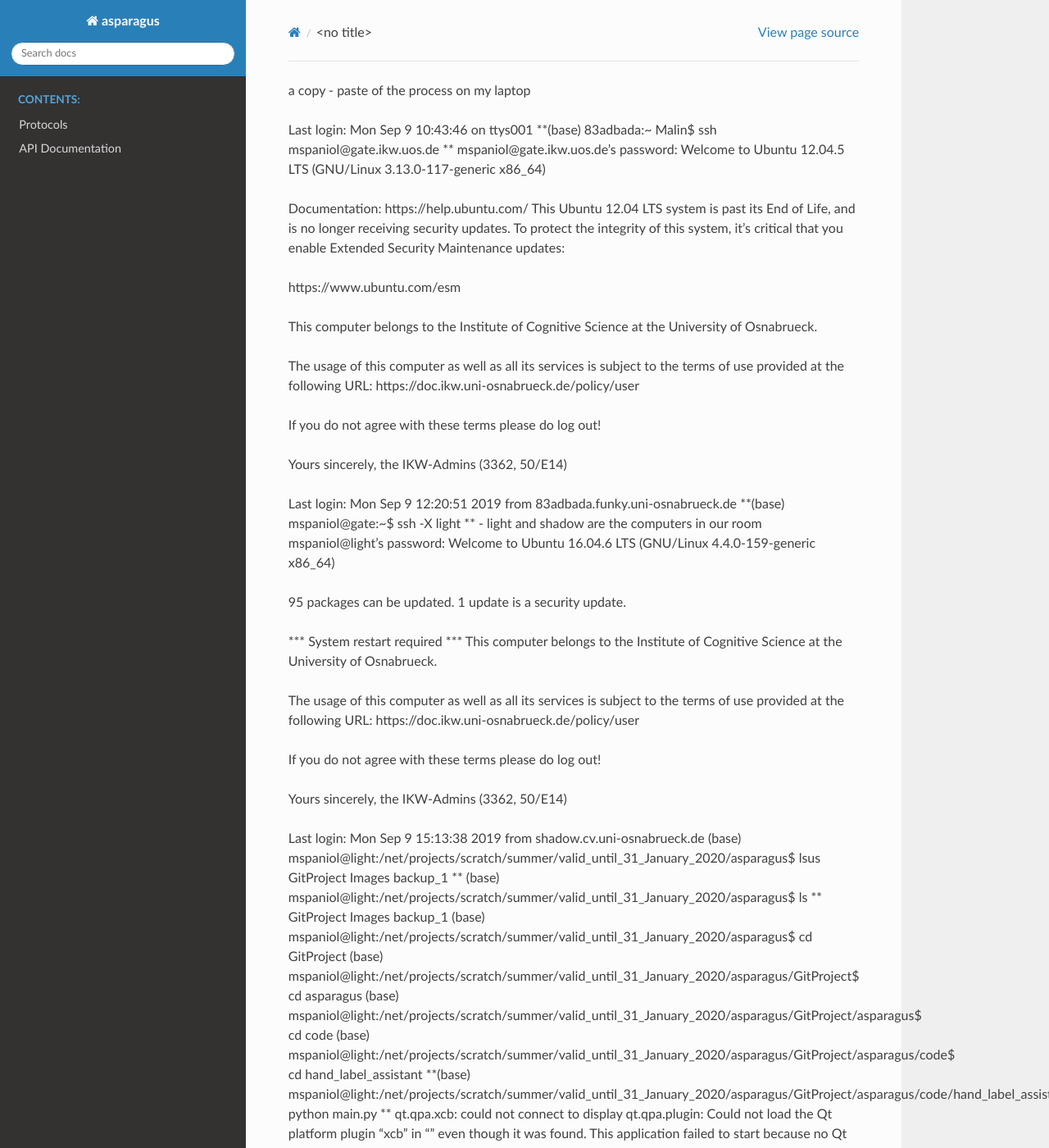
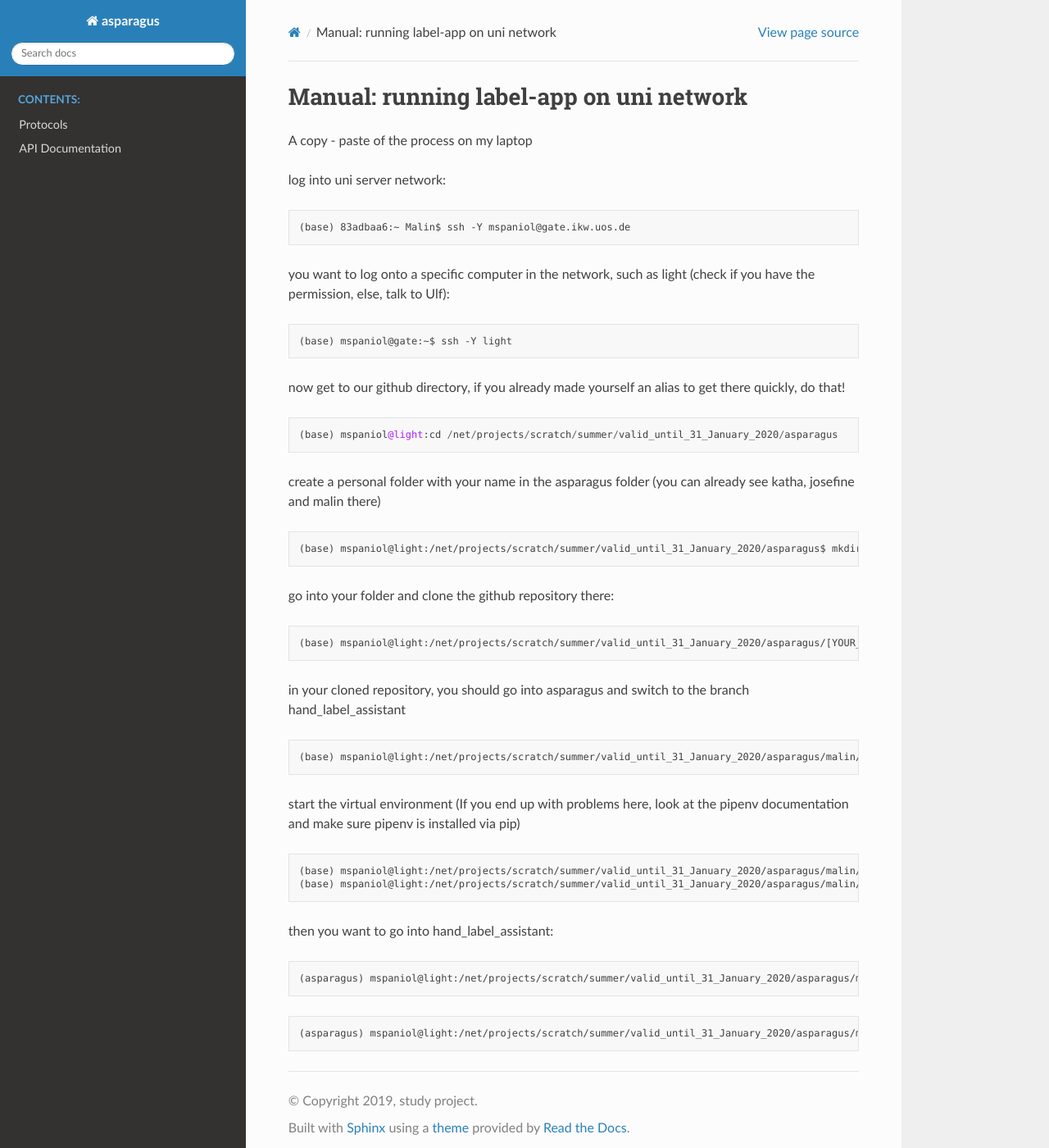
Before and after one commit to CogSciUOS/asparagus, a Sphinx documentation site: the page built from docs/run_label_app_externally.md, in a window 1280 px wide and 1400 px high. Shown: the whole window at 82% size. Built offline with Sphinx 7.4.7 and the Read the Docs theme 2.0.0, drawn with Linux system fonts in a browser that asks for light colours; the version number could not be read and is left out; some of the changed text lies outside the part shown.

Commit message:
Manual for ssh -Y

````diff
--- a/docs/run_label_app_externally.md
+++ b/docs/run_label_app_externally.md
@@ -1,70 +1,47 @@
-* a copy - paste of the process on my laptop
-
-Last login: Mon Sep  9 10:43:46 on ttys001
-**(base) 83adbada:~ Malin$ ssh mspaniol@gate.ikw.uos.de **
-mspaniol@gate.ikw.uos.de's password:
-Welcome to Ubuntu 12.04.5 LTS (GNU/Linux 3.13.0-117-generic x86_64)
-
- * Documentation:  https://help.ubuntu.com/
-This Ubuntu 12.04 LTS system is past its End of Life, and is no longer
-receiving security updates.  To protect the integrity of this system, it’s
-critical that you enable Extended Security Maintenance updates:
- * https://www.ubuntu.com/esm
-
-This computer belongs to the Institute of Cognitive Science
-at the University of Osnabrueck.
-
-The usage of this computer as well as all its services
-is subject to the terms of use provided at the following
-URL: https://doc.ikw.uni-osnabrueck.de/policy/user
-
-If you do not agree with these terms please do log out!
-
- Yours sincerely,
-   the IKW-Admins (3362, 50/E14)
-
-Last login: Mon Sep  9 12:20:51 2019 from 83adbada.funky.uni-osnabrueck.de
-**(base) mspaniol@gate:~$ ssh -X light ** - light and shadow are the computers in our room
-mspaniol@light's password:
-Welcome to Ubuntu 16.04.6 LTS (GNU/Linux 4.4.0-159-generic x86_64)
-
-95 packages can be updated.
-1 update is a security update.
-
-*** System restart required ***
-This computer belongs to the Institute of Cognitive Science
-at the University of Osnabrueck.
-
-The usage of this computer as well as all its services
-is subject to the terms of use provided at the following
-URL: https://doc.ikw.uni-osnabrueck.de/policy/user
-
-If you do not agree with these terms please do log out!
-
- Yours sincerely,
-   the IKW-Admins (3362, 50/E14)
-
-Last login: Mon Sep  9 15:13:38 2019 from shadow.cv.uni-osnabrueck.de
-(base) mspaniol@light:/net/projects/scratch/summer/valid_until_31_January_2020/asparagus$ lsus
-GitProject  Images  backup_1
-** (base) mspaniol@light:/net/projects/scratch/summer/valid_until_31_January_2020/asparagus$ ls **
-GitProject  Images  backup_1
-(base) mspaniol@light:/net/projects/scratch/summer/valid_until_31_January_2020/asparagus$ cd GitProject
-(base) mspaniol@light:/net/projects/scratch/summer/valid_until_31_January_2020/asparagus/GitProject$ cd asparagus
-(base) mspaniol@light:/net/projects/scratch/summer/valid_until_31_January_2020/asparagus/GitProject/asparagus$ cd code
-(base) mspaniol@light:/net/projects/scratch/summer/valid_until_31_January_2020/asparagus/GitProject/asparagus/code$ cd hand_label_assistant
-**(base) mspaniol@light:/net/projects/scratch/summer/valid_until_31_January_2020/asparagus/GitProject/asparagus/code/hand_label_assistant$ python main.py **
-qt.qpa.xcb: could not connect to display
-qt.qpa.plugin: Could not load the Qt platform plugin "xcb" in "" even though it was found.
-This application failed to start because no Qt platform plugin could be initialized. Reinstalling the application may fix this problem.
-
-Available platform plugins are: eglfs, linuxfb, minimal, minimalegl, offscreen, vnc, wayland-egl, wayland, wayland-xcomposite-egl, wayland-xcomposite-glx, webgl, xcb.
-
-Aborted
+# Manual: running label-app on uni network
 
 
-Normally, this should be enough to run the app, maybe you still need to install some packages
+A copy - paste of the process on my laptop
 
-(base) mspaniol@light:/net/projects/scratch/summer/valid_until_31_January_2020/asparagus/GitProject/asparagus/code/hand_label_assistant$ pip install pyqt5
-(base) mspaniol@light:/net/projects/scratch/summer/valid_until_31_January_2020/asparagus/GitProject/asparagus/code/hand_label_assistant$ pip install numpy
-(base) mspaniol@light:/net/projects/scratch/summer/valid_until_31_January_2020/asparagus/GitProject/asparagus/code/hand_label_assistant$ pip install imageio
+log into uni server network:
+```
+(base) 83adbaa6:~ Malin$ ssh -Y mspaniol@gate.ikw.uos.de
+```
+
+you want to log onto a specific computer in the network, such as light (check if you have the permission, else, talk to Ulf):
+```
+(base) mspaniol@gate:~$ ssh -Y light
+```
+
+now get to our github directory, if you already made yourself an alias to get there quickly, do that!
+```
+(base) mspaniol@light:cd /net/projects/scratch/summer/valid_until_31_January_2020/asparagus
+```
+
+create a personal folder with your name in the asparagus folder (you can already see katha, josefine and malin there)
+```
+(base) mspaniol@light:/net/projects/scratch/summer/valid_until_31_January_2020/asparagus$ mkdir [YOUR_NAME]
+```
+
+go into your folder and clone the github repository there:
+```
+(base) mspaniol@light:/net/projects/scratch/summer/valid_until_31_January_2020/asparagus/[YOUR_NAME]$ git clone https://github.com/CogSciUOS/asparagus.git
+```
+in your cloned repository, you should go into asparagus and switch to the branch hand_label_assistant
+```
+(base) mspaniol@light:/net/projects/scratch/summer/valid_until_31_January_2020/asparagus/malin/asparagus$ git checkout hand_label_app
+```
+
+start the virtual environment (If you end up with problems here, look at the pipenv documentation and make sure pipenv is installed via pip)
+```
+(base) mspaniol@light:/net/projects/scratch/summer/valid_until_31_January_2020/asparagus/malin/asparagus$ pipenv install
+(base) mspaniol@light:/net/projects/scratch/summer/valid_until_31_January_2020/asparagus/malin/asparagus$ pipenv shell
+```
+
+ then you want to go into hand_label_assistant:
+```
+(asparagus) mspaniol@light:/net/projects/scratch/summer/valid_until_31_January_2020/asparagus/malin/asparagus$ cd code/hand_label_assistant
+```
+```
+(asparagus) mspaniol@light:/net/projects/scratch/summer/valid_until_31_January_2020/asparagus/malin/asparagus/code/hand_label_assistant $ python main.py
+```
````
